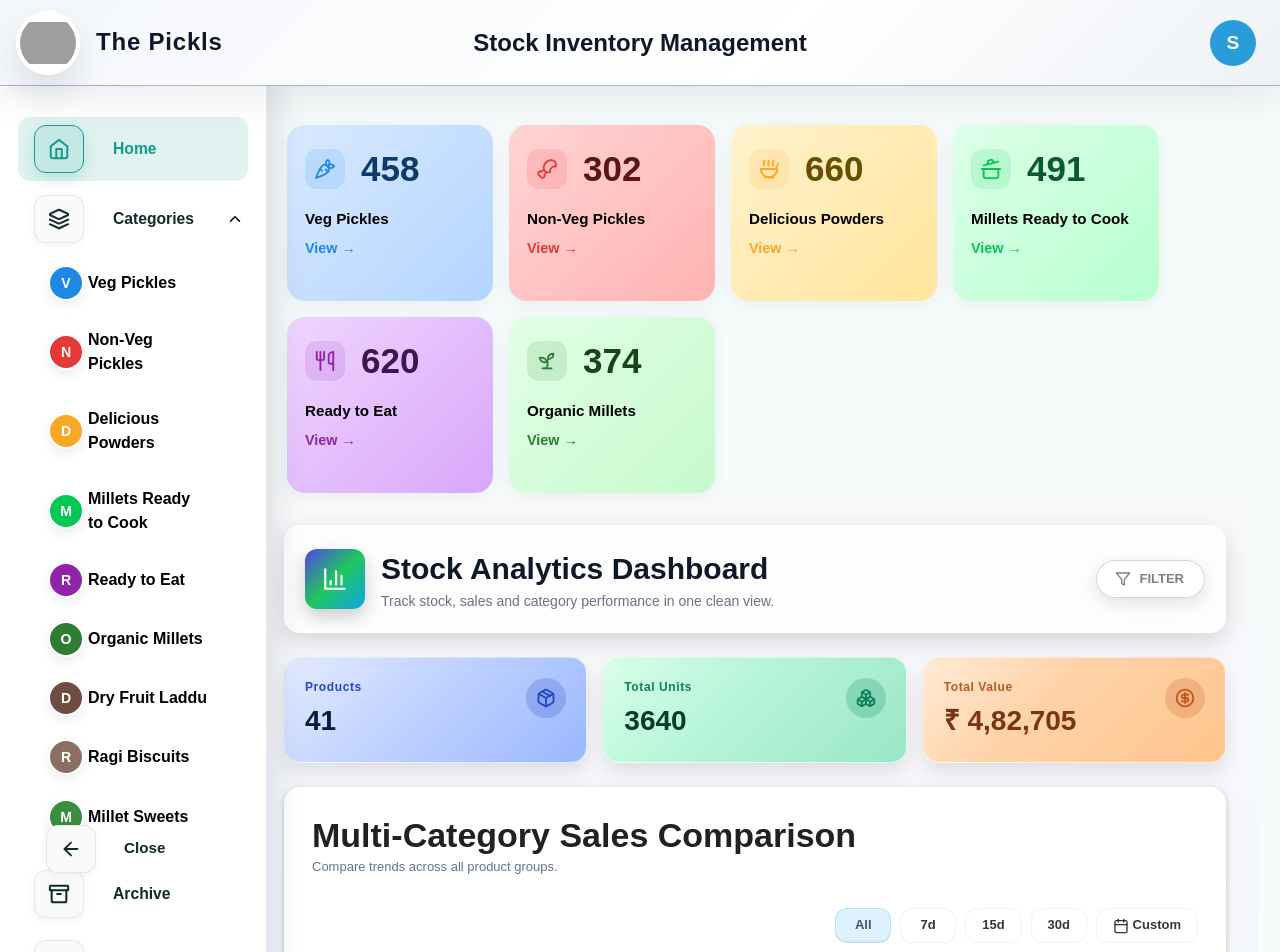
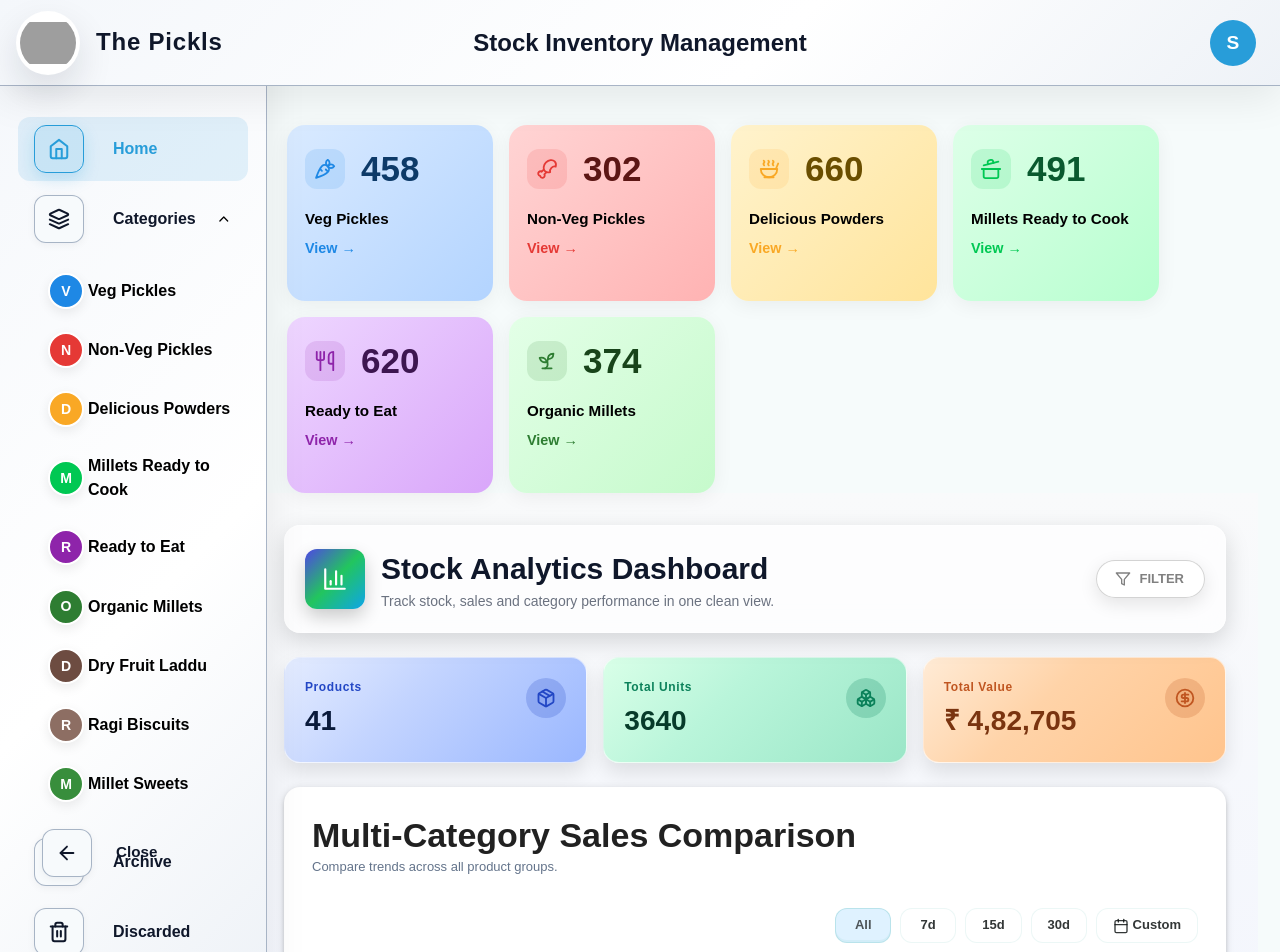
Before and after one commit to satyatarunk-Frontial/Inventory-Dashboard, a React (Create React App) app: page / in a window 1280 px wide. Shown: the top 952 px of the page. Built offline with nearby package versions, Linux system fonts and the light colour scheme; sample sign-in values are in the browser's storage; grey boxes are pictures that could not be loaded.

Commit message:
logout rerenders login

```diff
--- a/src/components/sideBar/SideBar.jsx
+++ b/src/components/sideBar/SideBar.jsx
@@ -1,4 +1,5 @@
-import React, { useEffect, useMemo, useState } from "react";
+// src/components/sidebar/SideBar.jsx
+import React, { useEffect, useMemo, useState, useContext } from "react";
 import PropTypes from "prop-types";
 import { styled } from "@mui/material/styles";
 import {
@@ -15,7 +16,6 @@ import {
   alpha,
 } from "@mui/material";
 import {
-
   Home,
   Layers,
   ArrowLeft,
@@ -28,98 +28,85 @@ import {
   ChevronDown,
 } from "lucide-react";
 import { useNavigate } from "react-router-dom";
-
+import { ThemeContext } from "../../Global/ThemeContext";
 import categoriesData from "../../data/productCards.json";
 
-// Sizes
 export const SIDEBAR_WIDTH = 230;
 export const SIDEBAR_COLLAPSED = 72;
 const NAVBAR_HEIGHT = 85;
 
-const PALETTE = {
-  bg: "#ffffff",
-  rail: "linear-gradient(180deg, #fbfefe 0%, #f3f9f8 100%)",
-  border: "rgba(10, 20, 30, 0.08)",
-  text: "#0f2b2a",
-  accent: "#0f9d8e",
-  activeBg: "rgba(15, 157, 142, 0.12)",
-};
+// ⭐ THEME-BASED SIDEBAR COLORS
+const useSidebarPalette = (theme) => ({
+  bg: theme.page_bg ?? "#ffffff",
+  rail: theme.sidebar_rail ?? "linear-gradient(180deg, #fbfefe 0%, #f3f9f8 100%)",
+  border: theme.border_color ?? "#e2e8f0",
+  text: theme.text_primary ?? "#0f2b2a",
+  accent: theme.primary ?? "#0fa3b1",
+  activeBg: theme.active_bg ?? alpha(theme.primary ?? "#0fa3b1", 0.12),
+  shadow: theme.shadow ?? "0px 4px 20px rgba(0,0,0,0.08)",
+});
 
-const DEFAULT_COLORS = [
-  "#FF8A80",
-  "#FFD180",
-  "#FFF59D",
-  "#C8E6C9",
-  "#B3E5FC",
-  "#D1C4E9",
-  "#F8BBD0",
-];
-
-const Root = styled(Box)(({ theme }) => ({
+const Root = styled(Box)({
   position: "fixed",
   top: 0,
   left: 0,
   height: "100vh",
   zIndex: 1200,
   pointerEvents: "none",
-}));
+});
 
 const Panel = styled(Box, { shouldForwardProp: (p) => p !== "open" })(
-  ({ open, theme }) => ({
+  ({ open, palette }) => ({
     position: "absolute",
     left: 0,
     top: 0,
     height: "100vh",
     width: open ? SIDEBAR_WIDTH : SIDEBAR_COLLAPSED,
-    background: open ? PALETTE.bg : PALETTE.rail,
-    borderRight: `1px solid ${PALETTE.border}`,
-    boxShadow: open ? "8px 0 32px rgba(8, 24, 48, 0.12)" : "none",
+    background: open ? palette.bg : palette.rail,
+    borderRight: `1px solid ${palette.border}`,
+    boxShadow: open ? palette.shadow : "none",
     transition:
       "width 200ms cubic-bezier(.22,1,.36,1), background 200ms ease, box-shadow 200ms ease",
     padding: open
-      ? `${NAVBAR_HEIGHT + 20}px 18px 84px` // extra bottom padding so bottom toggle isn't overlapped
+      ? `${NAVBAR_HEIGHT + 20}px 18px 84px`
       : `${NAVBAR_HEIGHT + 16}px 14px 84px`,
     overflow: "auto",
     pointerEvents: "auto",
     zIndex: 1300,
-    willChange: "width, transform, opacity",
-    "& .MuiList-root": { paddingTop: 0 },
     "&::-webkit-scrollbar": { width: 6 },
     "&::-webkit-scrollbar-thumb": {
-      background: alpha(PALETTE.text, 0.12),
+      background: alpha(palette.text, 0.12),
       borderRadius: 3,
     },
   })
 );
 
 const IconWrap = styled(Box, {
-  shouldForwardProp: (p) => p !== "active" && p !== "small",
-})(({ active, small }) => ({
+  shouldForwardProp: (p) => p !== "active" && p !== "small" && p !== "palette",
+})(({ active, small, palette }) => ({
   width: small ? 40 : 48,
   height: small ? 40 : 46,
   borderRadius: 12,
   display: "flex",
   alignItems: "center",
   justifyContent: "center",
-  background: active ? PALETTE.activeBg : small ? "transparent" : "#fafafa",
-  border: `1px solid ${active ? PALETTE.accent : PALETTE.border}`,
-  color: active ? PALETTE.accent : PALETTE.text,
+  background: active ? palette.activeBg : small ? "transparent" : "#f7fafc",
+  border: `1px solid ${active ? palette.accent : palette.border}`,
+  color: active ? palette.accent : palette.text,
   transition: "all 180ms cubic-bezier(.22,1,.36,1)",
-  willChange: "transform, box-shadow",
   boxShadow: active
-    ? `0 6px 16px ${alpha(PALETTE.accent, 0.2)}`
+    ? `0 6px 16px ${alpha(palette.accent, 0.22)}`
     : "0 2px 8px rgba(8,24,48,0.05)",
 }));
 
-// Slightly smaller avatar so labels have more space and wrap less frequently
-const CategoryAvatar = styled(Avatar)(({ theme }) => ({
+const CategoryAvatar = styled(Avatar)({
   width: 32,
   height: 32,
   fontWeight: 700,
   fontSize: "0.88rem",
   border: "2px solid white",
   boxShadow: "0 4px 12px rgba(0,0,0,0.08)",
-}));
+});
 
 export default function SideBar({ initialOpen = true, onToggle }) {
   const [open, setOpen] = useState(initialOpen);
@@ -127,31 +114,27 @@ export default function SideBar({ initialOpen = true, onToggle }) {
   const [expanded, setExpanded] = useState(true);
   const navigate = useNavigate();
 
+  // ⭐ Get theme from context
+  const theme = useContext(ThemeContext);
+  const PALETTE = useSidebarPalette(theme);
+
   const categories = useMemo(() => categoriesData || [], []);
 
   useEffect(() => onToggle?.(open), [open, onToggle]);
 
-  // Toggle only via the bottom toggle button.
   const toggle = () => setOpen((v) => !v);
 
-  // handle navigation / selection
   const handleItemClick = (key, href, hasSubmenu) => {
     setActiveKey(key);
 
-    // Toggle submenu only when sidebar is open (because expanded submenu is a visible UI element).
-    // If sidebar is closed and user clicks icon, we DON'T open the panel (per request).
     if (open && hasSubmenu) {
       setExpanded((p) => !p);
     } else if (!open && hasSubmenu) {
-      // When closed and user clicks the categories icon, scroll to top so they can see the content,
-      // but do not open the panel.
       window.scrollTo({ top: 0, behavior: "smooth" });
     }
 
-    // Navigate if route present (clicking icons when closed should still navigate but not open).
     if (href) {
       navigate(href);
-      // ensure top of page after navigation
       window.scrollTo({ top: 0, behavior: "smooth" });
     }
   };
@@ -168,7 +151,7 @@ export default function SideBar({ initialOpen = true, onToggle }) {
 
   return (
     <Root>
-      <Panel open={open} aria-expanded={open}>
+      <Panel open={open} palette={PALETTE}>
         <Box sx={{ height: 12 }} />
 
         <List disablePadding>
@@ -182,7 +165,6 @@ export default function SideBar({ initialOpen = true, onToggle }) {
                 <Tooltip title={!open ? item.label : ""} placement="right">
                   <ListItemButton
                     onClick={() => {
-                      // Special behavior for Home: always go to route and scroll to top.
                       if (item.key === "home") {
                         navigate("/");
                         window.scrollTo({ top: 0, behavior: "smooth" });
@@ -191,68 +173,54 @@ export default function SideBar({ initialOpen = true, onToggle }) {
                       }
                       handleItemClick(item.key, item.href, item.hasSubmenu);
                     }}
-                    component="button"
-                    sx={(theme) => ({
+                    sx={{
                       borderRadius: 3,
                       minHeight: 54,
-                      minWidth: open ? 230 : 48,
-                      py: 1,
-                      px: open ? 2 : 1.5,
+                      justifyContent: open ? "flex-start" : "center",
                       gap: open ? 3 : 0,
-                      justifyContent: open ? "flex-start" : "center",
                       background: isActive ? PALETTE.activeBg : "transparent",
-                      transition: "all 180ms cubic-bezier(.22,1,.36,1)",
-                      willChange: "transform, background, opacity",
-                      pr: open ? 2.5 : 1.5, // ensure there is right padding so chevron doesn't hit edge
-                      ...(open
-                        ? {
                       "&:hover": {
                         background: isActive
                           ? PALETTE.activeBg
                           : alpha(PALETTE.accent, 0.08),
                         transform: "translateX(2px)",
                       },
-                          }
-                        : {
-                            "&:hover": {
-                              background: "transparent",
-                              transform: "none",
-                            },
-                          }),
-                    })}
+                    }}
                   >
                     <ListItemIcon
                       sx={{
                         minWidth: open ? 55 : "auto",
-                        color: isActive ? PALETTE.accent : "inherit",
+                        color: isActive ? PALETTE.accent : PALETTE.text,
                       }}
                     >
-                      <IconWrap active={isActive} small={!open}>
+                      <IconWrap
+                        active={isActive}
+                        small={!open}
+                        palette={PALETTE}
+                      >
                         <Icon size={22} strokeWidth={2.2} />
                       </IconWrap>
                     </ListItemIcon>
 
-                    <Collapse in={open} orientation="horizontal" timeout={200}>
+                    {open && (
                       <ListItemText
                         primary={item.label}
                         primaryTypographyProps={{
                           fontWeight: 700,
-                          fontSize: "0.98rem",
                           color: isActive ? PALETTE.accent : PALETTE.text,
                         }}
                       />
-                    </Collapse>
+                    )}
 
                     {item.hasSubmenu && open && (
                       <ChevronDown
                         size={18}
                         style={{
-                          marginLeft: "8px", // small margin so chevron not glued to edge
+                          marginLeft: 8,
                           transform: isCategoriesOpen
                             ? "rotate(180deg)"
                             : "rotate(0deg)",
-                          transition: "transform 180ms",
-                          willChange: "transform",
+                          transition: "180ms",
                         }}
                       />
                     )}
@@ -260,63 +228,48 @@ export default function SideBar({ initialOpen = true, onToggle }) {
                 </Tooltip>
 
                 {item.hasSubmenu && (
-                  // Submenu list is indented and appears directly under Categories.
                   <Collapse
                     in={open && isCategoriesOpen}
-                    timeout={220}
+                    timeout={200}
                     unmountOnExit
                   >
                     <List disablePadding sx={{ pl: 1.25, pt: 1, pb: 1 }}>
                       {categories.map((cat, i) => {
-                        const catColor =
-                          cat?.color ??
-                          cat?.hex ??
-                          cat?.bg ??
-                          DEFAULT_COLORS[i % DEFAULT_COLORS.length];
-                        const slug = cat?.slug ?? `cat-${i}`;
-                        const label = cat?.label ?? cat?.name ?? "Category";
+                        const color =
+                          cat.color ??
+                          cat.hex ??
+                          cat.bg ??
+                          ["#FF8A80", "#FFD180", "#FFF59D", "#C8E6C9"][i % 4];
 
                         return (
                           <ListItemButton
-                            key={slug}
+                            key={cat.slug}
                             onClick={() => {
-                              navigate(`/category/${slug}`);
+                              navigate(`/category/${cat.slug}`);
                               window.scrollTo({ top: 0, behavior: "smooth" });
                             }}
-                            component="button"
                             sx={{
                               borderRadius: 2.5,
                               py: 1.2,
                               my: 0.5,
-                              pl: 2.5, // <<<<<< SHIFTED LEFT HERE
-                              minHeight: 48,
-                              transition: "transform 160ms, background 160ms",
-                              willChange: "transform, background, box-shadow",
+                              pl: 2.5,
                               "&:hover": {
-                                background: alpha(catColor, 0.12),
-                                transform: "translateX(6px)",
-                                boxShadow: `0 4px 12px ${alpha(
-                                  catColor,
-                                  0.12
-                                )}`,
+                                background: alpha(color, 0.15),
+                                transform: "translateX(5px)",
                               },
                             }}
                           >
                             <ListItemIcon sx={{ minWidth: 40 }}>
-                              <CategoryAvatar sx={{ bgcolor: catColor }}>
-                                {label?.[0]?.toUpperCase() || "?"}
+                              <CategoryAvatar sx={{ bgcolor: color }}>
+                                {cat.label[0].toUpperCase()}
                               </CategoryAvatar>
                             </ListItemIcon>
 
                             <ListItemText
-                              primary={label}
+                              primary={cat.label}
                               primaryTypographyProps={{
                                 fontWeight: 600,
-                                sx: {
                                 whiteSpace: "normal",
-                                  overflowWrap: "break-word",
-                                  maxWidth: "120px",
-                                },
                               }}
                             />
                           </ListItemButton>
@@ -330,7 +283,7 @@ export default function SideBar({ initialOpen = true, onToggle }) {
           })}
         </List>
 
-        {/* bottom toggle - sticky and high zIndex so it doesn't get hidden by scroll/content */}
+        {/* Toggle Button */}
         <Box
           sx={{
             position: "sticky",
@@ -339,40 +292,29 @@ export default function SideBar({ initialOpen = true, onToggle }) {
             alignItems: "center",
             justifyContent: open ? "flex-start" : "center",
             px: open ? 2 : 0,
-            mt: 2,
-            zIndex: 1400,
-            pointerEvents: "auto",
-            // add small translucent backdrop to ensure visibility over content if needed
-            // backgroundColor: alpha("#fff", 0.001)
           }}
         >
           <Tooltip
-            title={!open ? "Open sidebar" : "Close sidebar"}
+            title={!open ? "Open Sidebar" : "Close Sidebar"}
             placement={!open ? "right" : "left"}
           >
-            <IconButton
-              onClick={toggle}
-              size="large"
-              aria-label={open ? "Close sidebar" : "Open sidebar"}
-            >
-              <IconWrap small={!open} active={false}>
+            <IconButton onClick={toggle}>
+              <IconWrap small={!open} active={false} palette={PALETTE}>
                 {open ? <ArrowLeft size={22} /> : <ArrowRight size={22} />}
               </IconWrap>
             </IconButton>
           </Tooltip>
 
-          <Collapse in={open} orientation="horizontal" timeout={200}>
-            <Box sx={{ ml: 2, display: "flex", alignItems: "center" }}>
+          {open && (
             <Typography
               fontWeight={700}
               fontSize="0.95rem"
               color={PALETTE.text}
-                sx={{ userSelect: "none" }}
+              sx={{ ml: 2 }}
             >
               Close
             </Typography>
-            </Box>
-          </Collapse>
+          )}
         </Box>
       </Panel>
     </Root>
```
Also changed, not shown: src/components/navbar/Navbar.jsx (+10 -5 lines). Lines whose indentation alone changed are shown as unchanged.
